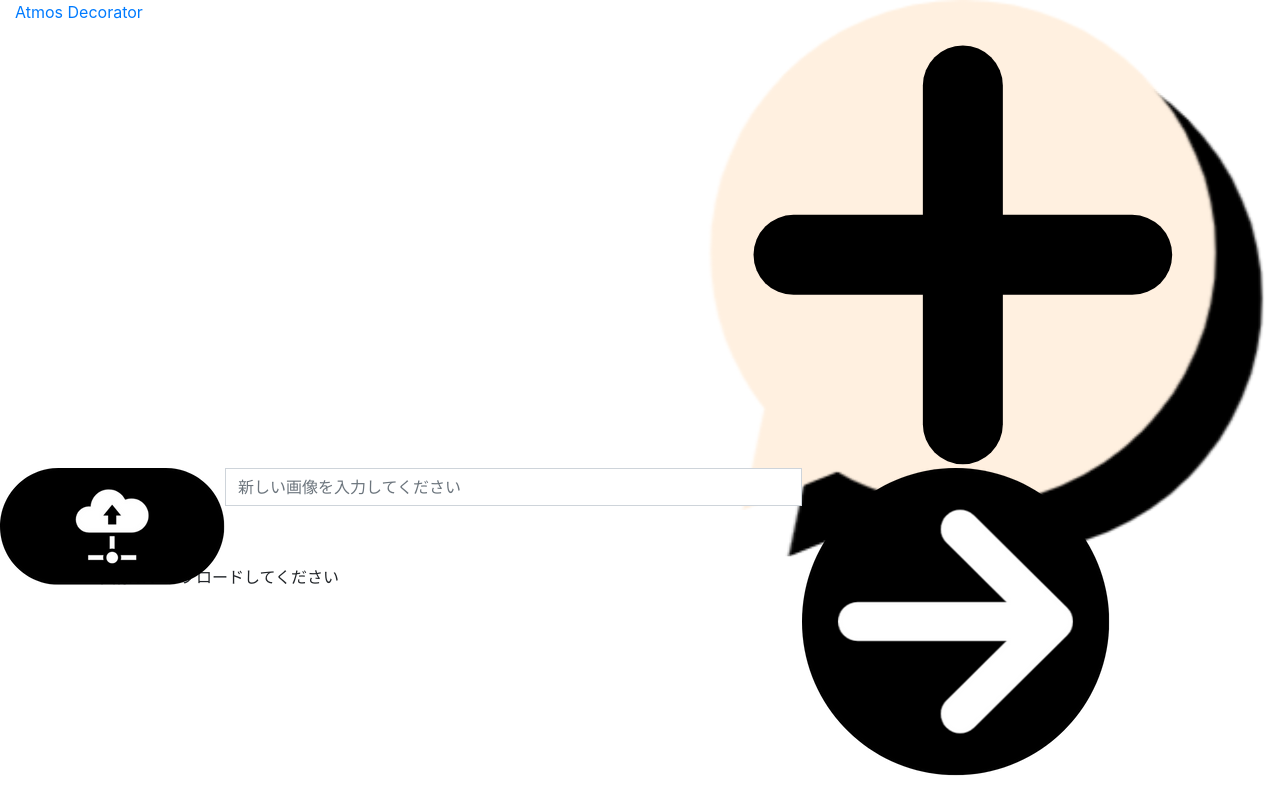
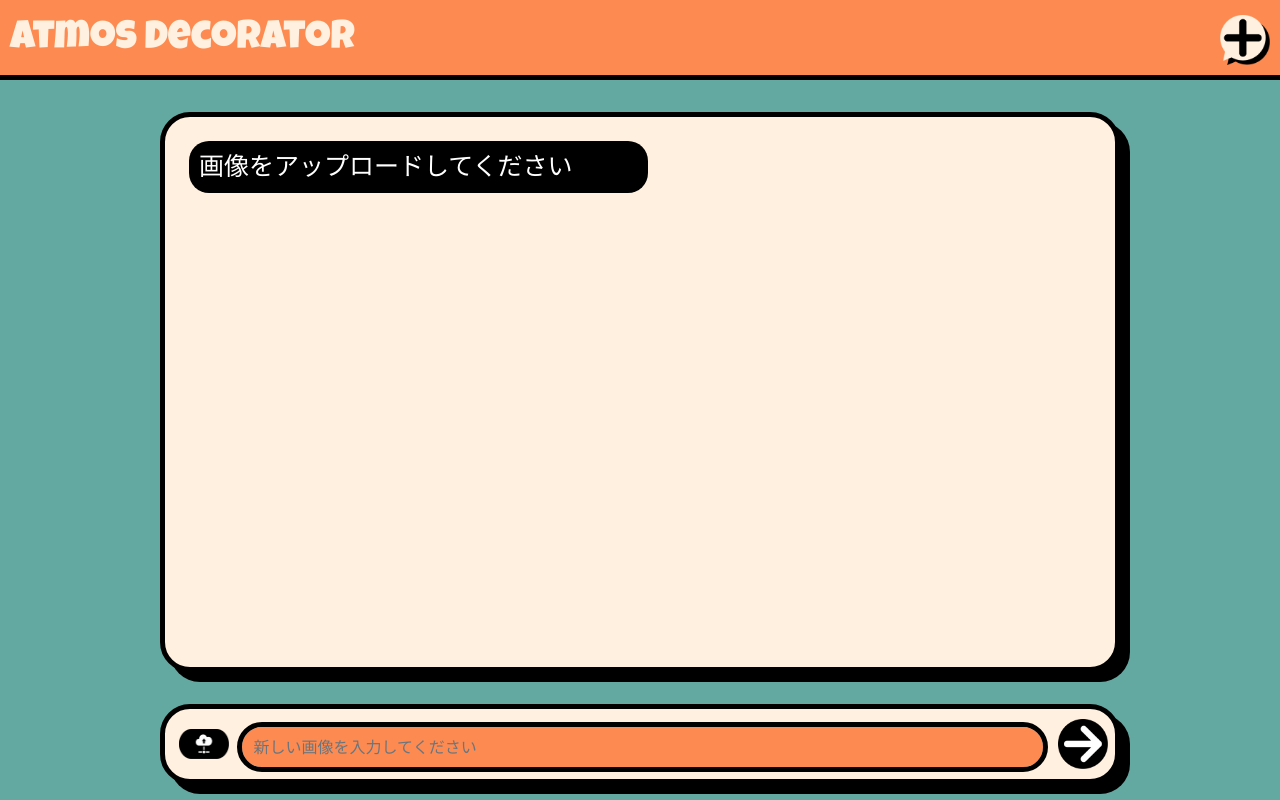
Before and after one commit to mori-318/atmos_decorator, a website with bundled scripts: page frontend/src/chat/chat.ejs in a window 1280 px wide. Built offline with nearby package versions, Linux system fonts and the light colour scheme; a web font is replaced by a local one.

Commit message:
cssの調整完了

```diff
--- /dev/null
+++ b/frontend/src/chat/chat.css
@@ -0,0 +1,238 @@
+
+
+.input-group {
+    border-radius: 30px;
+    /* 角を丸くする */
+    border: solid 5px #000;
+    /* 黒い境界線 */
+    background-color: #fff0e0;
+    /* 背景色 */
+    box-shadow: 10px 10px 0px 0 #000;
+    /* 影の設定 */
+    padding: 0.5rem 1rem;
+    height: 70px;
+}
+
+header {
+    padding: 8px 0px;
+    /* 上下の余白 */
+    width: 100%;
+    /* 幅を100%に設定 */
+    margin: 0;
+    height: 10vh;
+    /* マージンなし */
+    box-sizing: border-box;
+    /* ボックスモデルを含む */
+    background-color: #fd8b51;
+    /* ヘッダーの背景色 */
+    border-bottom: solid 5px #000;
+    /* 下の境界線 */
+}
+
+.headerTitle {
+    margin: 2px 0px;
+    /* タイトルの余白 */
+    border-bottom: 0px;
+    /* 下のボーダーなし */
+    color: #fff0e0;
+    /* テキストの色 */
+    font-family: 'Luckiest Guy', sans-serif;
+    /* フォントの設定 */
+    font-size: 2.5rem;
+    /* フォントサイズ */
+    text-decoration: none;
+    /* 下線なし */
+    height: auto;
+}
+
+a:hover {
+    text-decoration: none;
+}
+
+a:hover {
+    text-decoration: none;
+}
+
+.col-12 {
+    padding: 0%;
+    /* パディングなし */
+}
+
+#newChatButton {
+    width: 3.125rem;
+    /* 幅 */
+    height: 3.125rem;
+    /* 高さ */
+}
+
+.align-items-center {
+    display: flex;
+    /* フレックスボックス */
+    justify-content: center;
+    /* 中央揃え */
+    align-items: center;
+    /* 縦中央揃え */
+}
+
+#homeTitle {
+    margin: 0%;
+    /* マージンなし */
+}
+
+.container-fluid {
+    padding: 0px 10px;
+    /* 左右のパディング */
+}
+
+
+
+
+
+#chatContainer {
+    border-radius: 30px;
+    /* 角を丸くする */
+    border: solid 5px #000;
+    /* 黒い境界線 */
+    background-color: #fff0e0;
+    /* 背景色 */
+    margin: 2em auto;
+    /* 上下のマージン */
+    padding: 1em;
+    /* 内側の余白 */
+    width: 100%;
+    /* 幅を100%に設定 */
+    max-width: 960px;
+    /* 最大幅 */
+    height: 70vh;
+    /* 高さ */
+    max-height: 1000px;
+    /* 最大高さ */
+    box-shadow: 10px 10px 0px 0 #000;
+    /* 影の設定 */
+    overflow: auto;
+    scrollbar-width: none;
+}
+
+#charContainer::-webkit-scrollbar {
+    display: none; /* WebKit用 */
+}
+
+
+#inputContainer {
+    border-radius: 30px;
+    /* 角を丸くする */
+    border: solid 5px #000;
+    /* 黒い境界線 */
+    background-color: #fff0e0;
+    /* 背景色 */
+    margin: 1em auto;
+    /* 上下のマージン */
+    padding: 0.35em;
+    /* 内側の余白 */
+    width: 100%;
+    /* 幅を100%に設定 */
+    max-width: 960px;
+    /* 最大幅 */
+    height: 10vh;
+    /* 高さ */
+    max-height: 10vh;
+    /* 最大高さ */
+    box-shadow: 10px 10px 0px 0 #000;
+    /* 影の設定 */
+}
+
+
+body {
+    background-color: #64a8a2;
+    /* 背景色 */
+    font-size: 16px;
+    /* フォントサイズ */
+    height: 100%;
+}
+
+
+.chatBubble {
+    border-radius: 20px;
+    /* 角を丸くする */
+    margin: 0.5em;
+    /* 上下のマージン */
+    padding-top: 7px;
+    padding-bottom: 7px;
+    padding-left: 10px;
+    padding-right: 10px;
+    /* 内側の余白 */
+    background-color: rgb(0, 0, 0);
+    /* 背景色 */
+}
+
+.chatMessage {
+    font-family: 'Yusei Magic', sans-serif;
+    font-size: 25px;
+    color: rgb(255, 255, 255);
+    margin: 0px;
+}
+
+/* 上 | 右 | 下 | 左 */
+#textUploadButton {
+    padding: 0;
+    /* パディングなし */
+    margin: 0.1em;
+    /* マージン */
+}
+
+.talk {
+    background-color: #fd8b51;
+    /* 背景色 */
+    padding: 0;
+    /* パディングなし */
+    margin: 0;
+    /* マージンなし */
+}
+
+#userInput {
+    border-radius: 30px;
+    /* 角を丸くする */
+    border: solid 5px #000;
+    /* 黒い境界線 */
+    /* width: auto; 幅自動 */
+    height: 3.125rem;
+    /* 高さ */
+    background-color: #fd8b51;
+    /* 背景色 */
+    margin-left: 0.5rem;
+    margin-top: 0.45rem;
+}
+
+label {
+    padding: 0;
+    margin: 0;
+    display: flex;
+    align-items: center;
+}
+
+label {
+    margin: 0 0 0 0.5em;
+}
+
+#imgUploadButton {
+    width: 3.125em;
+    /* 幅 */
+    height: 1.875em;
+    /* 高さ */
+}
+
+#textUploadButton {
+    width: 3.125em;
+    /* 幅 */
+    height: 3.125rem;
+    /* 高さ */
+}
+
+
+.uploadedImage {
+    max-width: 100%;
+    height: 400px;
+    object-fit: contain; /* 比率を保ちながら表示 */
+    /* 幅 */
+    /* 高さ */
+}
--- a/frontend/src/chat/components/createChatBubble.js
+++ b/frontend/src/chat/components/createChatBubble.js
@@ -51,7 +51,7 @@ export const createChatBubble = (role, contents) => {
     // その他のケース（エラー）
     else {
         const textElement = document.createElement("p");
-        textElement.className = "chatMessage error";
+        textElement.className = "chatMessage";
         textElement.textContent = "メッセージの表示に問題が発生しました";
         if (role === "user") chatBubble.classList.add("ml-auto");
         chatBubble.appendChild(textElement);
--- a/frontend/src/home/home.css
+++ b/frontend/src/home/home.css
@@ -1,11 +1,15 @@
 body {
     background-color: #64a8a2;
-    font-family: 'Roboto Mono', monospace; /* ボディのフォント設定 */
+    font-family: 'Roboto Mono', monospace;
+    /* ボディのフォント設定 */
+    height: 100%;
 }
 
 .container {
-    padding-left: 10px;  /* 左の余白を削除 */
-    margin-left: 0;   /* 左のマージンも削除 */
+    padding-left: 10px;
+    /* 左の余白を削除 */
+    margin-left: 0;
+    /* 左のマージンも削除 */
 }
 
 .header {
@@ -17,16 +21,20 @@ body {
     margin-top: 2px;
     margin-bottom: 2px;
     color: #fff0e0;
-    font-family: 'Luckiest Guy', sans-serif; /* ヘッダーのフォントを指定 */
-    font-size: 40px; /* フォントサイズを指定 */
-    text-decoration: none; /* リンクの下線を消す */
+    font-family: 'Luckiest Guy', sans-serif;
+    /* ヘッダーのフォントを指定 */
+    font-size: 40px;
+    /* フォントサイズを指定 */
+    text-decoration: none;
+    /* リンクの下線を消す */
 }
 
 .cardStyle {
     border: 5px solid black;
     border-radius: 1.5rem;
-    width: 50em;
-    height: 30em;
+    width: 100vh;
+    height: 60vh;
+    margin-top: 8em;
     background-color: #fff0e0;
     color: #fd8b51;
     box-shadow: 17px 17px 0px rgb(0, 0, 0);
@@ -43,7 +51,8 @@ body {
 }
 
 .full-height {
-    height: 100vh; /* ビューポートの高さを100%に設定 */
+    height: 100vh;
+    /* ビューポートの高さを100%に設定 */
 }
 
 .startBtn {
@@ -53,6 +62,8 @@ body {
     padding-bottom: 10px;
     padding-left: 20px;
     padding-right: 20px;
-    margin-top: 60px;
+    margin-top: 4em;
+    width: 14rem;
+    height: 5rem;
     border-radius: 2rem;
 }
```
Also changed, not shown: frontend/src/home/home.ejs (+11 -7 lines), frontend/src/chat/css_by_atmos/horror.css (deleted).
